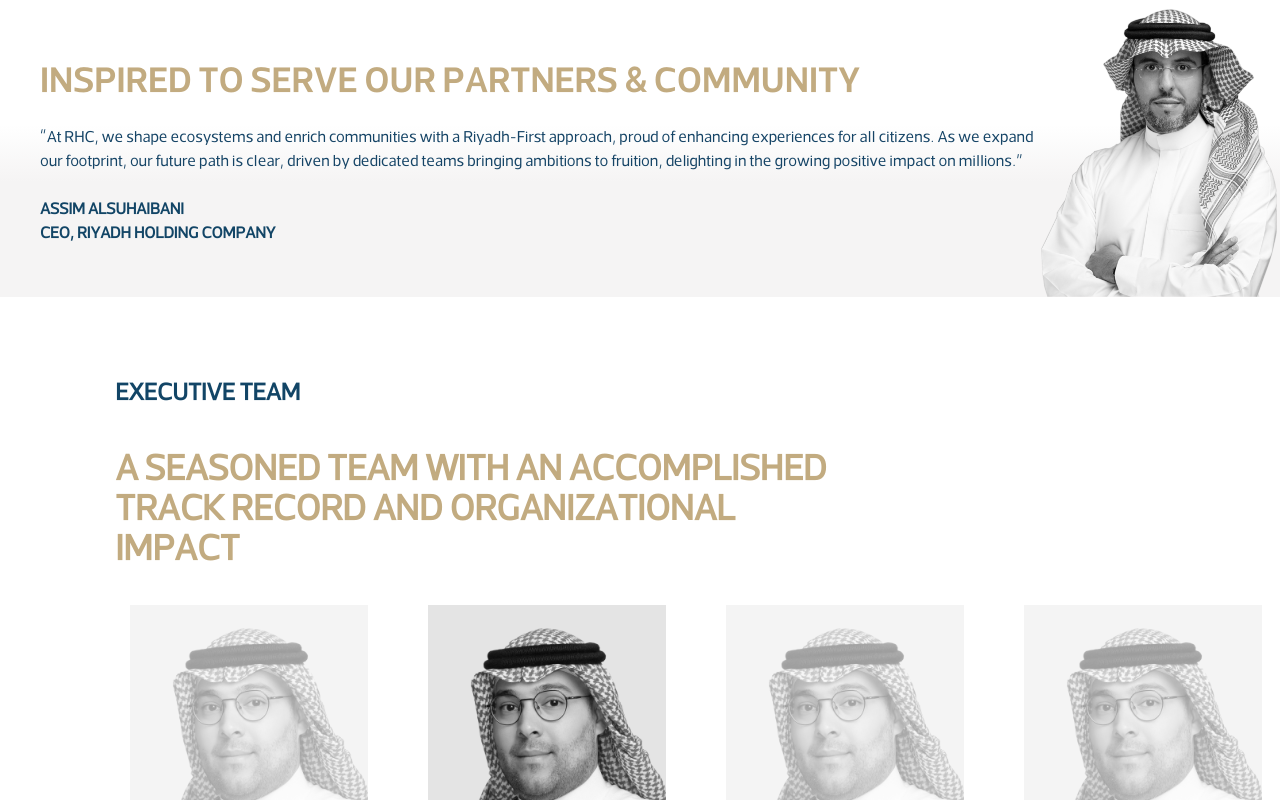
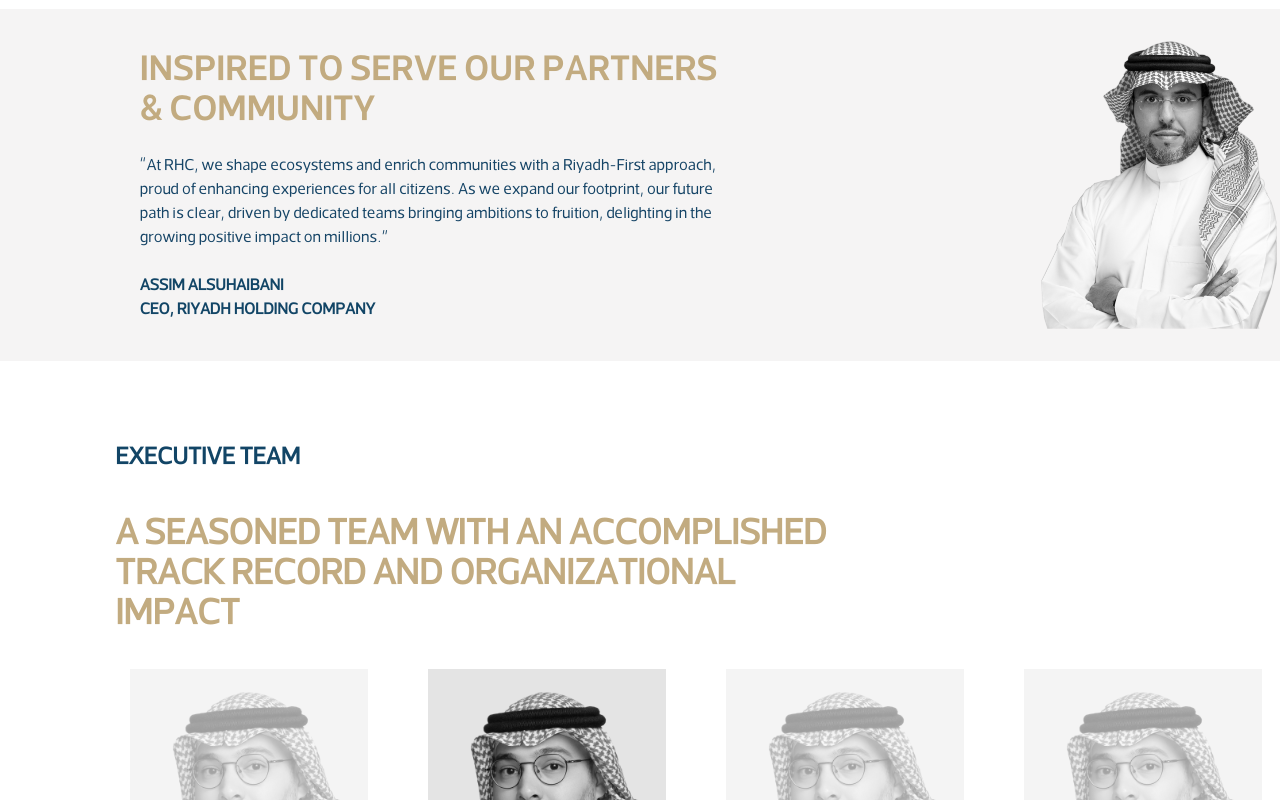
Before and after one commit to jeetkanodia/ansh, a React (Vite) app: page / in a window 1280 px wide. Shown: the part 3180-3980 px from the top of the page. Built offline with nearby package versions, Linux system fonts and the light colour scheme.

Commit message:
Update Banner component with responsive layout and gradient background

```diff
--- a/src/components/Banner.jsx
+++ b/src/components/Banner.jsx
@@ -4,22 +4,22 @@
   return (
     <section className="w-auto flex flex-col mt-56 items-center justify-center halfandhalf lg:flex-row">
       <div className="text-left pl-10">
-        <h1 className="SomarSemiBold text-[#C2AB80] text-4xl uppercase ">
+        <h1 className="SomarSemiBold text-[#C2AB80] text-4xl uppercase lg:ml-[10%] lg:max-w-[60%] lg:mt-10">
           inspired to serve our partners & community
         </h1>
-        <p className="mt-6 text-[#154466]">
+        <p className="mt-6 text-[#154466] lg:ml-[10%] lg:max-w-[60%]">
           “At RHC, we shape ecosystems and enrich communities with a
           Riyadh-First approach, proud of enhancing experiences for all
           citizens. As we expand our footprint, our future path is clear, driven
           by dedicated teams bringing ambitions to fruition, delighting in the
           growing positive impact on millions.”
         </p>
-        <p className="text-[#124566] mt-6 uppercase font-semibold   ">
+        <p className="text-[#124566] mt-6 uppercase font-semibold  lg:ml-[10%] lg:max-w-[60%] lg:mb-10">
           Assim AlSuhaibani <br /> CEO, Riyadh Holding Company
         </p>
       </div>
-      <div className="relative">
-        <img src={person2} alt="person2" />
+      <div className="lg:h-[200%] lg:mb-0">
+        <img className="lg:mb-0" src={person2} alt="person2" />
       </div>
     </section>
   );
--- a/src/components/Bottom.jsx
+++ b/src/components/Bottom.jsx
@@ -4,7 +4,7 @@
 import ArrowRight from "./ArrowRight";
 const Bottom = () => {
   return (
-    <div className="mt-20 ">
+    <div className="mt-20 mb-16">
       <h1 className="text-xl uppercase text-[#124566] font-semibold ml-[9%]  sm:text-2xl sm:mb-10 ">
         Executive Team
       </h1>
--- a/src/index.css
+++ b/src/index.css
@@ -36,6 +36,14 @@
   background: linear-gradient(to bottom, white 0%, white 40%, #F5F4F4 60%, #F5F4F4 100%);
 }
 
+@media (min-width: 1024px) {
+
+  /* Your CSS code for screens larger than iPad goes here */
+  .halfandhalf {
+    background: #F5F4F4 100%;
+  }
+}
+
 body {
   overflow-x: hidden;
   width: 100%;
```
